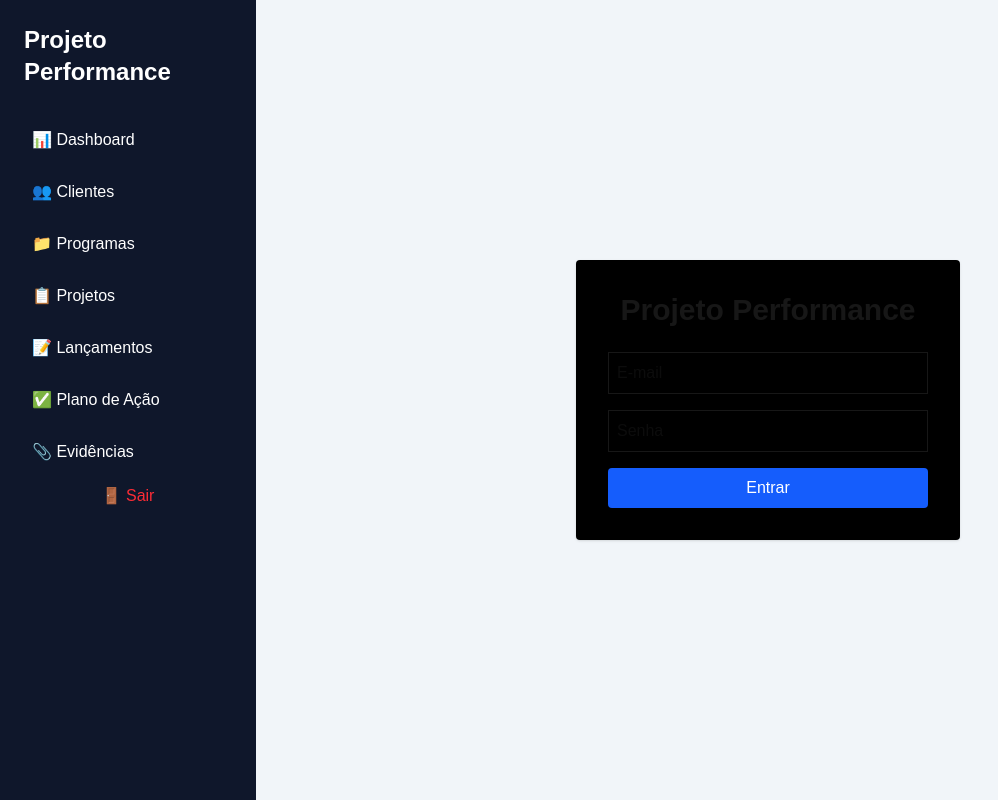
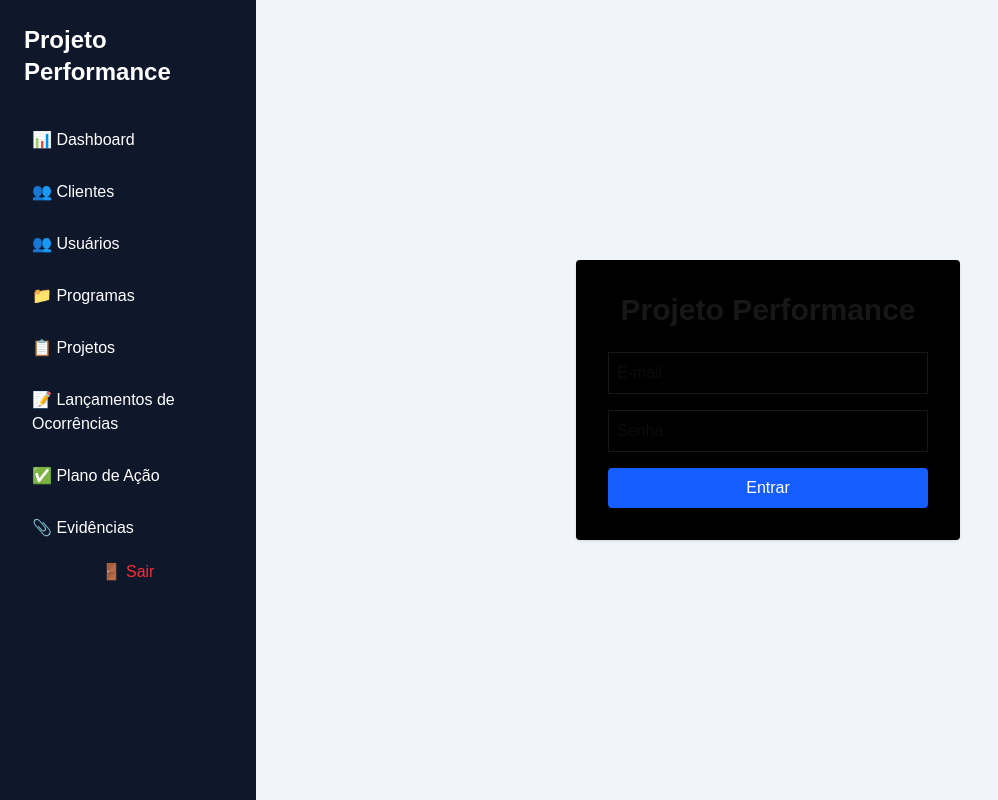
Before and after one commit to barretoaugusto/projeto-performance, a Next.js app: page /login in a window 1280 px wide. Shown: the whole page, without its empty margins (0-998 px from the left). Built offline with nearby package versions, Linux system fonts and the light colour scheme; no server answers.

Commit message:
Colocar o menu Usuário

```diff
--- a/app/Menu.tsx
+++ b/app/Menu.tsx
@@ -29,6 +29,13 @@ export default function Menu() {
         </button>
 
         <button
+          onClick={() => router.push("/usuarios")}
+          className="text-left hover:bg-slate-700 p-2 rounded"
+        >
+          👥 Usuários
+        </button>
+
+        <button
           onClick={() => router.push("/programas")}
           className="text-left hover:bg-slate-700 p-2 rounded"
         >
@@ -46,7 +53,7 @@ export default function Menu() {
           onClick={() => router.push("/lancamentos")}
           className="text-left hover:bg-slate-700 p-2 rounded"
         >
-          📝 Lançamentos
+          📝 Lançamentos de Ocorrências
         </button>
 
         <button
--- a/app/acoes/page.tsx
+++ b/app/acoes/page.tsx
@@ -544,12 +544,6 @@ function calcularTempoPrevisto(acao: any) {
                📜 Histórico
               </button>
 
-              <p>
-             Início:
-             {" "}
-             {acao.inicio_previsto}
-            </p>
-
             <p>
              Prazo:
              {" "}
```
Also changed, not shown: app/usuarios/page.tsx (added).
